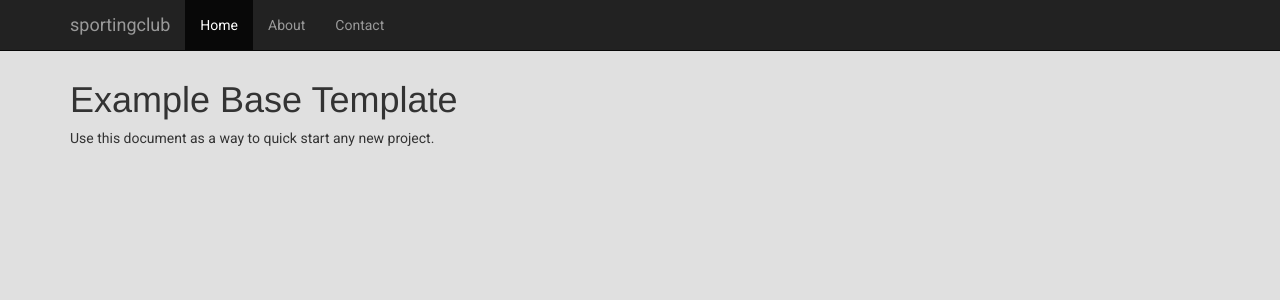
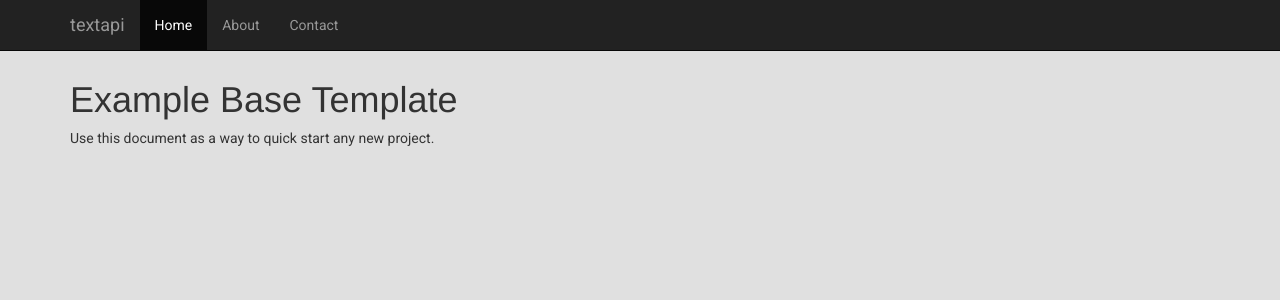
Before and after one commit to blumug/texapi, a Django app: template templates/base.html in a window 1280 px wide. Shown: the top 300 px of the page. Run offline with Django 3.2, Linux system fonts and the light colour scheme; the template is opened without the code that fills it, so the values that code supplies are empty; parts of the project's set-up code (start-up, migrations or seed data) failed here and were passed over.

Commit message:
removed ref from other project

```diff
--- a/templates/base.html
+++ b/templates/base.html
@@ -39,7 +39,7 @@
             <span class="icon-bar"></span>
             <span class="icon-bar"></span>
           </button>
-          <a class="navbar-brand" href="#">sportingclub</a>
+          <a class="navbar-brand" href="#">textapi</a>
         </div>
         <div class="collapse navbar-collapse">
           <ul class="nav navbar-nav">
```
